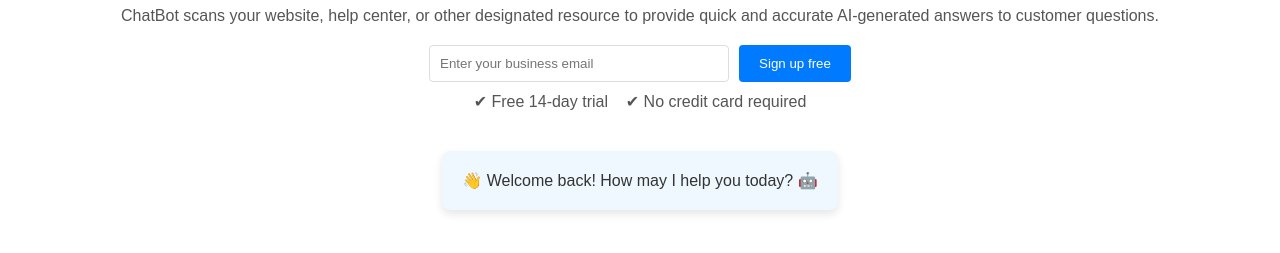
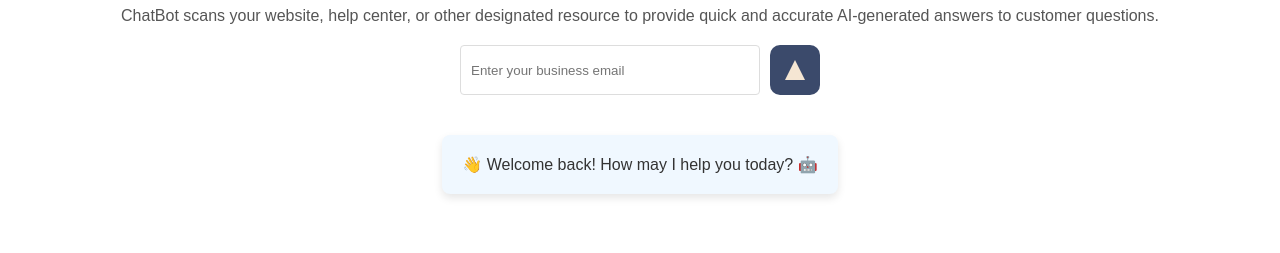
Before and after one commit to Masood899/SCR, a plain HTML site: page index.html in a window 1280 px wide. Shown: the part 151-404 px from the top of the page. Drawn offline with Linux system fonts and the light colour scheme.

Commit message:
Update index.html
Signed-off-by: Masood899 <masoodkann899@gmail.com>

```diff
--- a/index.html
+++ b/index.html
@@ -1,11 +1,29 @@
 <!DOCTYPE html>
 <html lang="en">
 <head>
-
   <meta charset="UTF-8">
   <meta name="viewport" content="width=device-width, initial-scale=1.0">
   <title>AI-Driven Chatbot</title>
   <link rel="stylesheet" href="hi.css">
+  <style>
+    .icon {
+        width: 50px;
+        height: 50px;
+        background-color: #3b4a6b; /* Dark blue background */
+        border-radius: 10px; /* Rounded corners */
+        display: flex;
+        align-items: center;
+        justify-content: center;
+    }
+    .icon::before {
+        content: '';
+        width: 0;
+        height: 0;
+        border-left: 10px solid transparent;
+        border-right: 10px solid transparent;
+        border-bottom: 20px solid #f5e6d3; /* Light-colored arrow */
+    }
+  </style>
 </head>
 <body>
   <header>
@@ -35,9 +53,8 @@
       </p>
       <div class="cta">
         <input type="email" placeholder="Enter your business email">
-        <button class="signup">Sign up free</button>
+        <div class="icon"></div>
       </div>
-      <p class="trial-info">✔ Free 14-day trial &nbsp;&nbsp; ✔ No credit card required</p>
     </section>
 
     <section class="support-bot">
```
